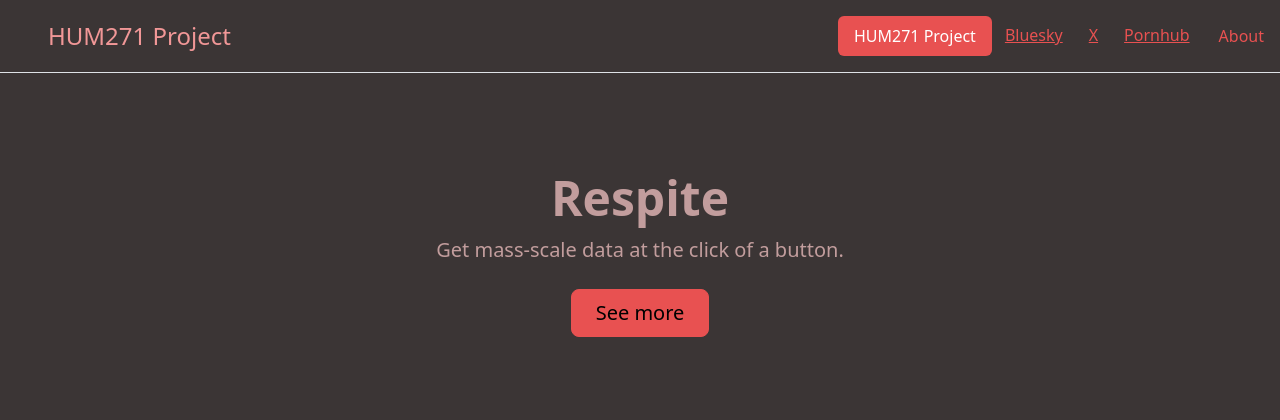
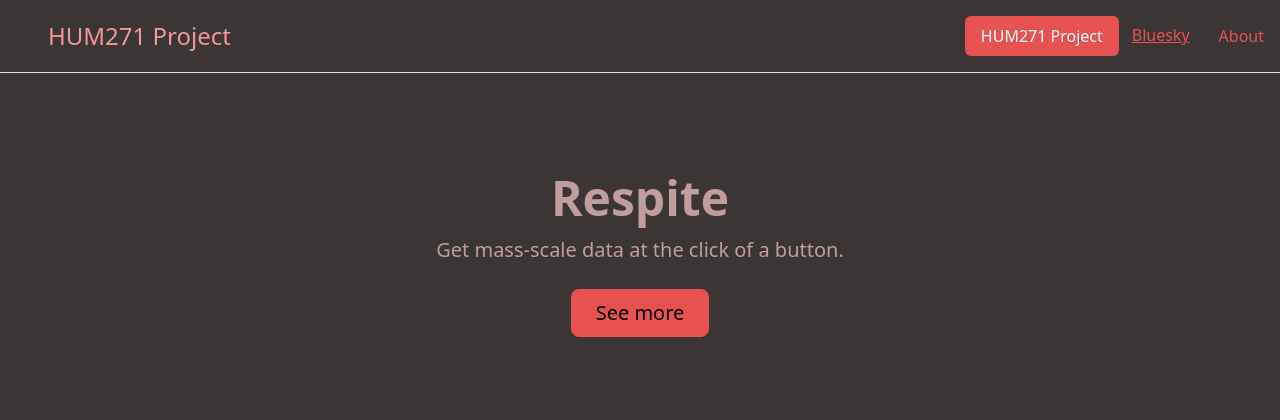
Before and after one commit to lorenz-j-hunter/HUM271-final-project, a Python web app: template templates/main.html in a window 1280 px wide. Shown: the top 420 px of the page. Run offline with Jinja, Linux system fonts and the light colour scheme; the template is opened without the code that fills it, so the values that code supplies are empty.

Commit message:
not working on x/pornhub anymore

```diff
--- a/templates/main.html
+++ b/templates/main.html
@@ -116,12 +116,12 @@
           <button type="submit" class="btn btn-link">Bluesky</button>
         </form>
       </li>
-      <li class="nav-item">
+      <li class="nav-item" hidden>
         <form action="{{url_for('x')}}" method="POST" onsubmit="reset_x()">
           <button type="submit" class="btn btn-link">X</button>
         </form>
       </li>
-      <li class="nav-item">
+      <li class="nav-item" hidden>
         <form action="{{url_for('pornhub')}}" method="POST" onsubmit="reset_pornhub()">
           <button type="submit" class="btn btn-link">Pornhub</button>
         </form>
```
